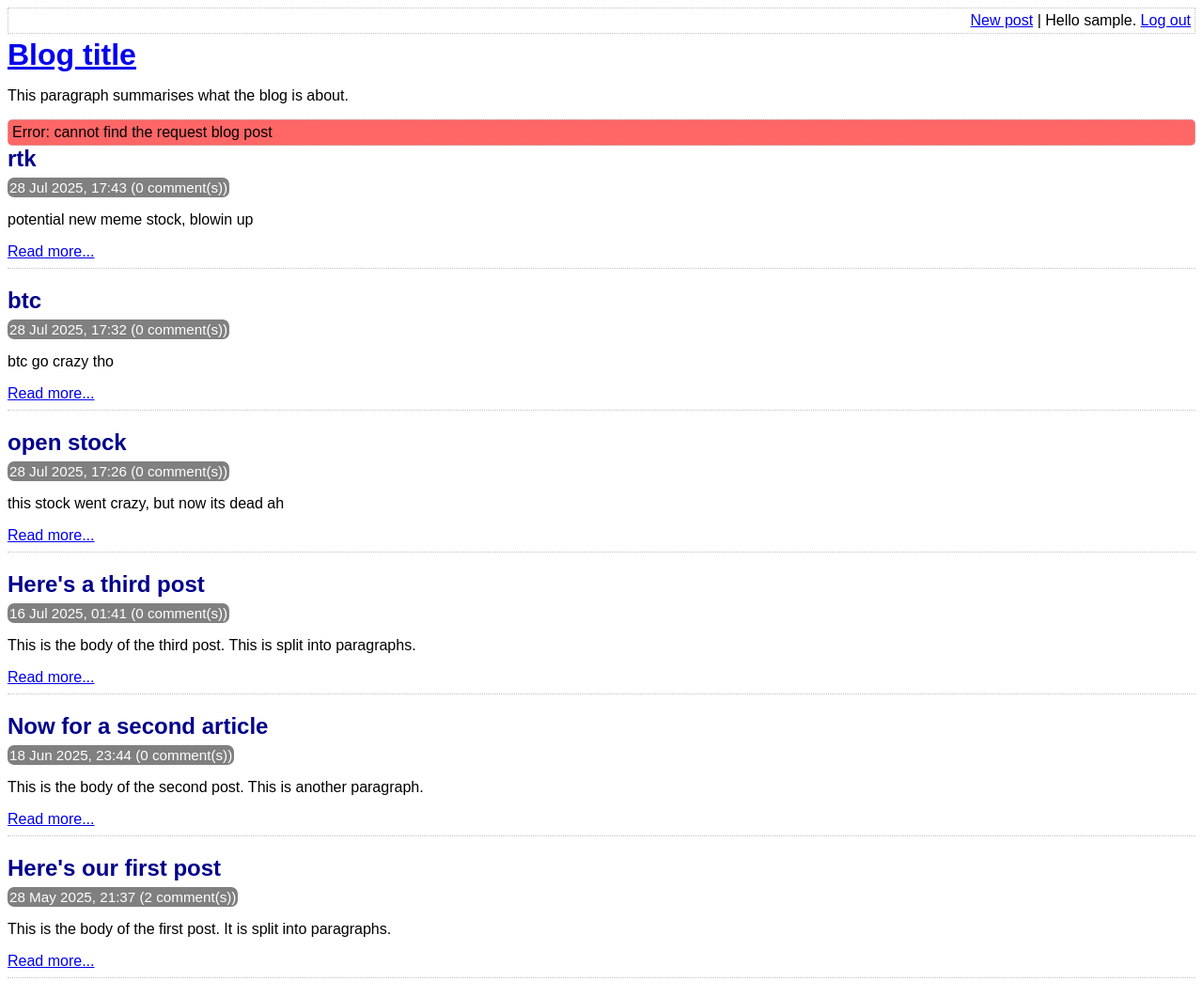
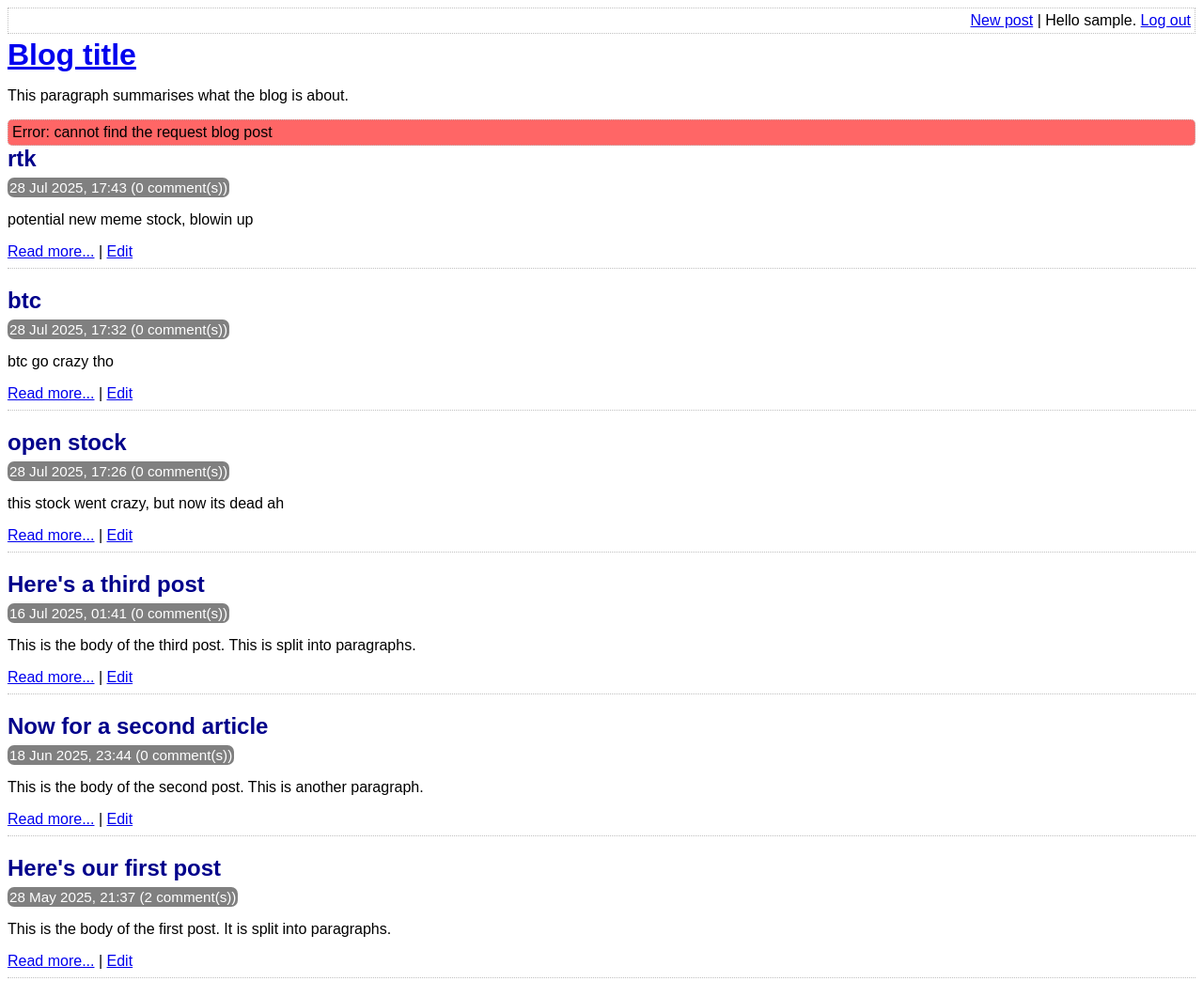
Before and after one commit to jk-thomas/BlogSystem, a PHP site: page /index.php?not_found=1 in a window 1280 px wide. Shown: the whole page at 94% size. Run offline with PHP 8.4, Linux system fonts and the light colour scheme; the visitor is signed in with stand-in values (Sample User, id 1); data comes from the database, SQL or seed files in the repository.

Commit message:
v0.8.0 - edit post

```diff
--- a/index.php
+++ b/index.php
@@ -54,10 +54,16 @@ $notFound = isset($_GET['not_found']);
                     <p>
                         <?php echo htmlEscape($row['body']) ?>
                     </p>
-                    <div class="read-more">
+                    <div class="post-controls">
                         <a
                             href="view-post.php?post_id=<?php echo $row['id'] ?>"
                         >Read more...</a>
+                        <?php if (isLoggedIn()): ?>
+                            |
+                            <a
+                                href="edit-post.php?post_id=<?php echo $row['id'] ?>"
+                            >Edit</a>
+                        <?php endif ?>
                     </div>
                 </div>
             <?php endwhile ?>
--- a/login.php
+++ b/login.php
@@ -8,6 +8,10 @@ if (version_compare(PHP_VERSION, '5.3.7') < 0) {
 }
 
 session_start();
+
+if (isLoggedIn()) {
+    redirectAndExit('index.php');
+}
 
 // Handle form posting
 $username = '';
```
